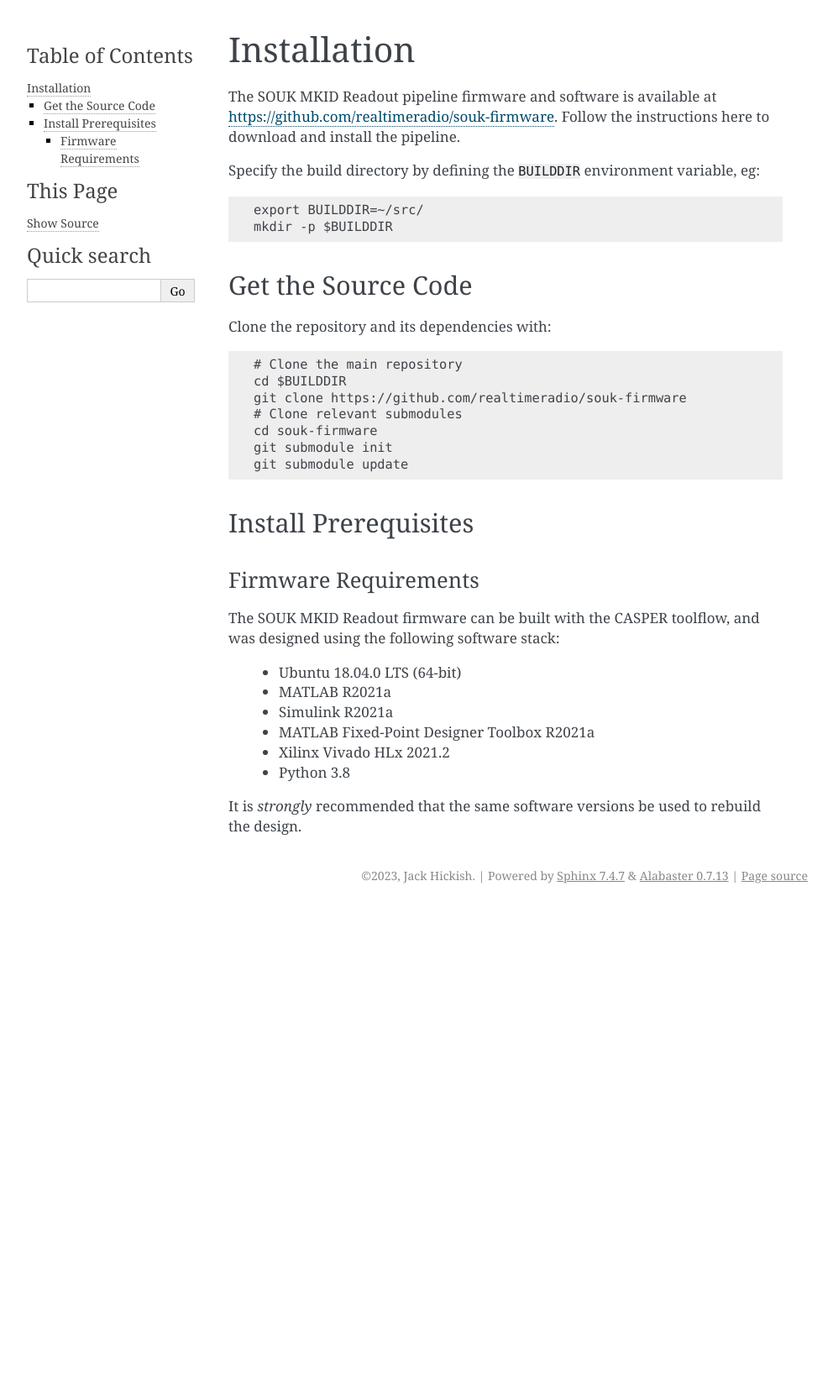
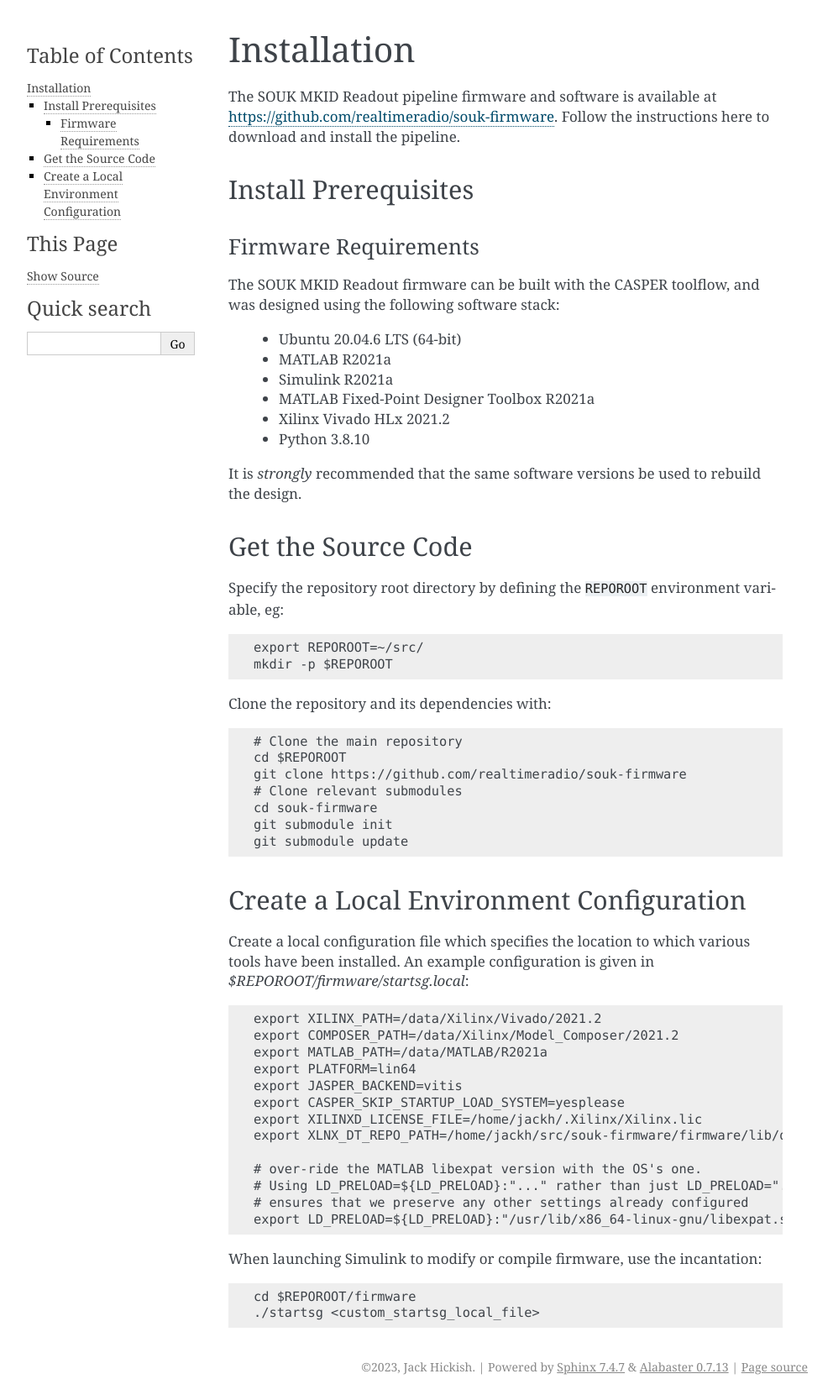
Before and after one commit to realtimeradio/souk-firmware, a Sphinx documentation site: the page built from docs/source/installation.rst, in a window 1280 px wide. Shown: the whole page at 84% size, without its empty margins (148-1140 px from the left). Built offline with Sphinx 7.4.7, drawn with Linux system fonts in a browser that asks for light colours; the version number could not be read and is left out; before the commit the page ends 1082 px from its top, so only the background shows below that.

Commit message:
Update docs

```diff
--- a/docs/source/installation.rst
+++ b/docs/source/installation.rst
@@ -5,28 +5,6 @@
 
 The SOUK MKID Readout pipeline firmware and software is available at |repopath|.
 Follow the instructions here to download and install the pipeline.
-
-Specify the build directory by defining the ``BUILDDIR`` environment variable, eg:
-
-.. code-block::
-
-  export BUILDDIR=~/src/
-  mkdir -p $BUILDDIR
-
-Get the Source Code
--------------------
-
-Clone the repository and its dependencies with:
-
-.. code-block::
-
-  # Clone the main repository
-  cd $BUILDDIR
-  git clone https://github.com/realtimeradio/souk-firmware
-  # Clone relevant submodules
-  cd souk-firmware
-  git submodule init
-  git submodule update
 
 Install Prerequisites
 ---------------------
@@ -37,12 +15,63 @@
 The SOUK MKID Readout firmware can be built with the CASPER toolflow, and was
 designed using the following software stack:
 
-  - Ubuntu 18.04.0 LTS (64-bit)
+  - Ubuntu 20.04.6 LTS (64-bit)
   - MATLAB R2021a
   - Simulink R2021a
   - MATLAB Fixed-Point Designer Toolbox R2021a
   - Xilinx Vivado HLx 2021.2
-  - Python 3.8
+  - Python 3.8.10
 
 It is *strongly* recommended that the same software versions be used to rebuild
 the design.
+
+Get the Source Code
+-------------------
+
+Specify the repository root directory by defining the ``REPOROOT`` environment variable, eg:
+
+.. code-block::
+
+  export REPOROOT=~/src/
+  mkdir -p $REPOROOT
+
+Clone the repository and its dependencies with:
+
+.. code-block::
+
+  # Clone the main repository
+  cd $REPOROOT
+  git clone https://github.com/realtimeradio/souk-firmware
+  # Clone relevant submodules
+  cd souk-firmware
+  git submodule init
+  git submodule update
+
+Create a Local Environment Configuration
+----------------------------------------
+
+Create a local configuration file which specifies the location to which various tools have been installed.
+An example configuration is given in `$REPOROOT/firmware/startsg.local`:
+
+.. code-block::
+
+  export XILINX_PATH=/data/Xilinx/Vivado/2021.2
+  export COMPOSER_PATH=/data/Xilinx/Model_Composer/2021.2
+  export MATLAB_PATH=/data/MATLAB/R2021a
+  export PLATFORM=lin64
+  export JASPER_BACKEND=vitis
+  export CASPER_SKIP_STARTUP_LOAD_SYSTEM=yesplease
+  export XILINXD_LICENSE_FILE=/home/jackh/.Xilinx/Xilinx.lic
+  export XLNX_DT_REPO_PATH=/home/jackh/src/souk-firmware/firmware/lib/device-tree-xlnx
+
+  # over-ride the MATLAB libexpat version with the OS's one.
+  # Using LD_PRELOAD=${LD_PRELOAD}:"..." rather than just LD_PRELOAD="..."
+  # ensures that we preserve any other settings already configured
+  export LD_PRELOAD=${LD_PRELOAD}:"/usr/lib/x86_64-linux-gnu/libexpat.so"
+
+When launching Simulink to modify or compile firmware, use the incantation:
+
+.. code-block::
+
+   cd $REPOROOT/firmware
+   ./startsg <custom_startsg_local_file>
```
Also changed, not shown: README.md (+1 -1 lines), docs/source/_static/figures/common-simulink-annotated.png (added), docs/source/_static/figures/common-simulink.png (added), docs/source/_static/figures/single-pipeline-simulink-annotated.png (added), docs/source/_static/figures/single-pipeline-simulink.png (added), docs/source/_static/figures/souk-readout-a-labeled.png (deleted), docs/source/_static/figures/top-level-simulink-annotated.png (added), docs/source/_static/figures/top-level-simulink.png (added), 1 other file.
